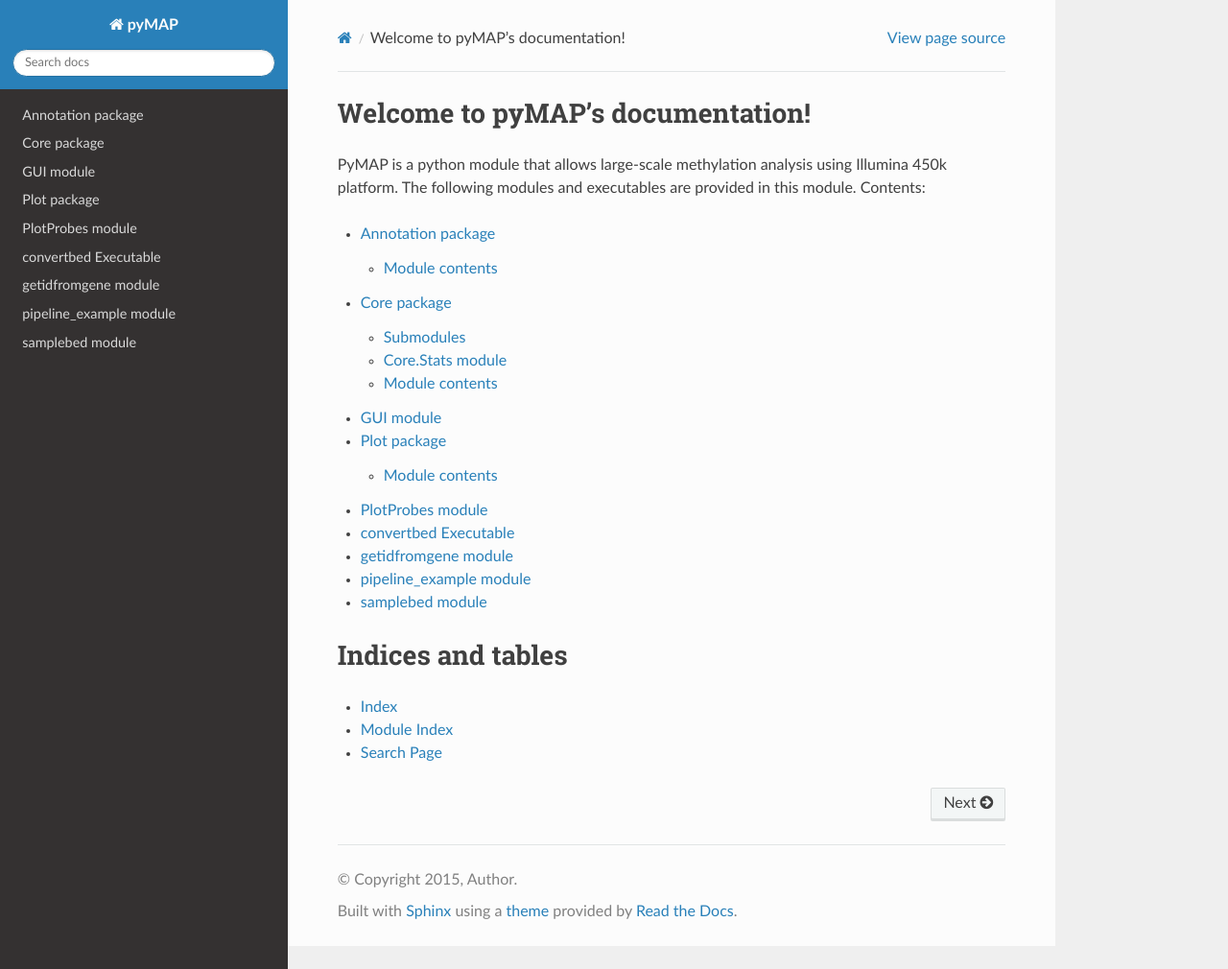
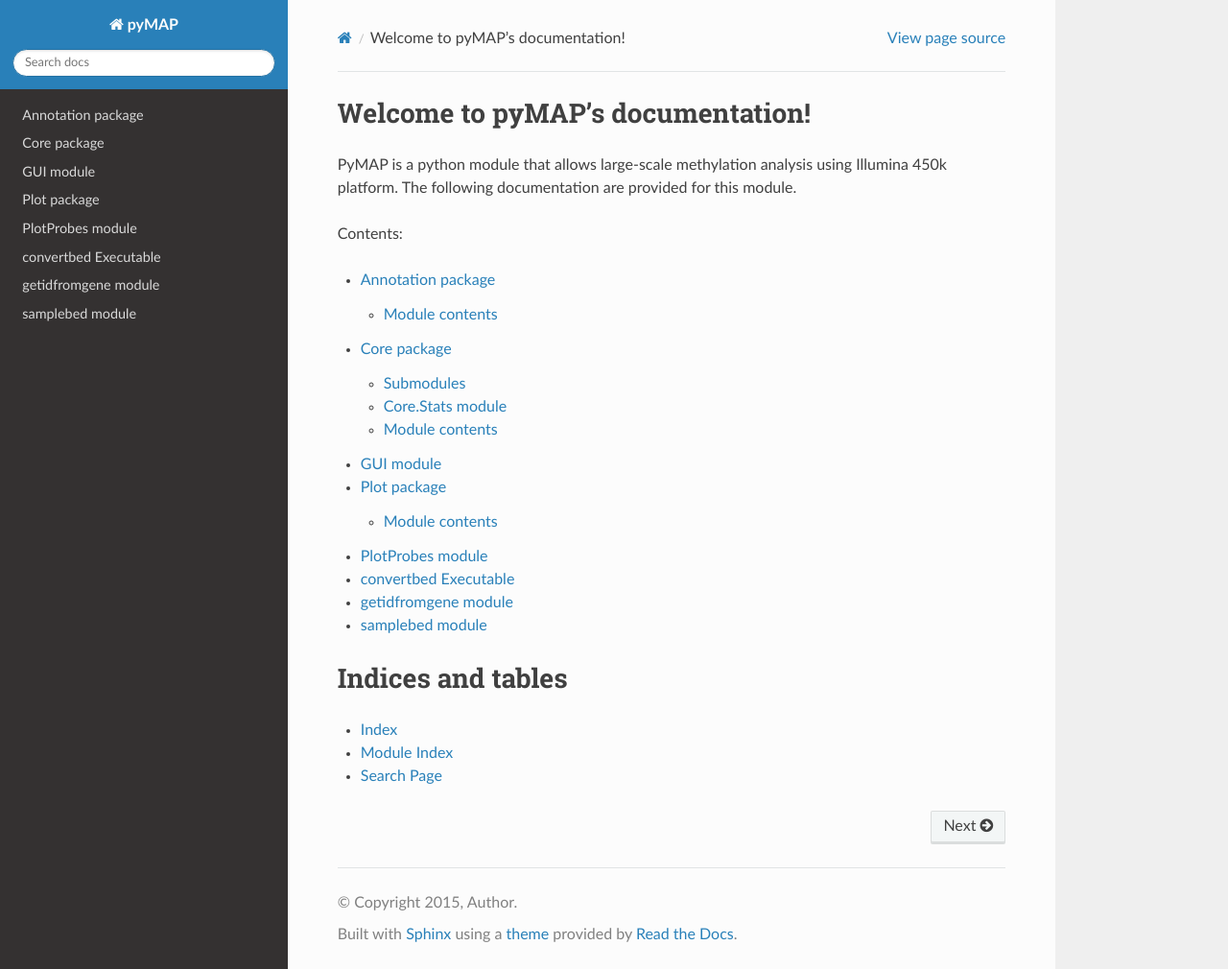
Before and after one commit to AminMahpour/PyMAP, a Sphinx documentation site: the page built from docs/index.rst, in a window 1280 px wide and 1010 px high. Shown: the whole window at 96% size. Built offline with Sphinx 7.4.7 and the Read the Docs theme 2.0.0, drawn with Linux system fonts in a browser that asks for light colours.

Commit message:
updated Documents.

```diff
--- a/docs/index.rst
+++ b/docs/index.rst
@@ -6,7 +6,8 @@
 Welcome to pyMAP's documentation!
 =================================
 PyMAP is a python module that allows large-scale methylation analysis using Illumina 450k platform.
-The following modules and executables are provided in this module.
+The following documentation are provided for this module.
+
 Contents:
 
 .. toctree::
@@ -19,7 +20,6 @@ Contents:
    PlotProbes
    convertbed
    getidfromgene
-   pipeline_example
    samplebed
 
 
```
